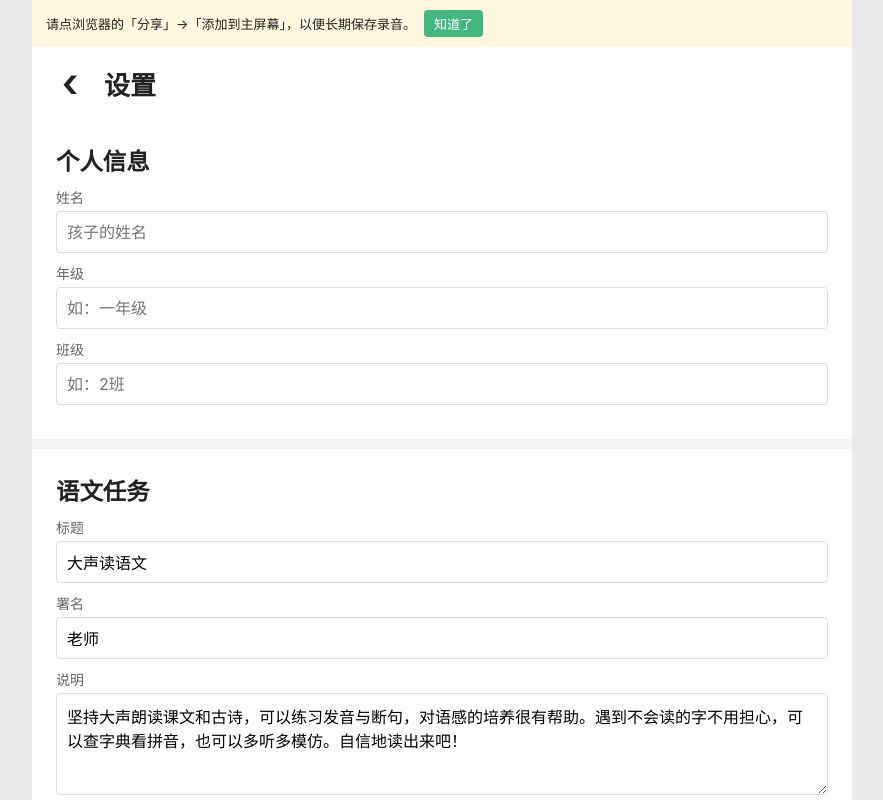
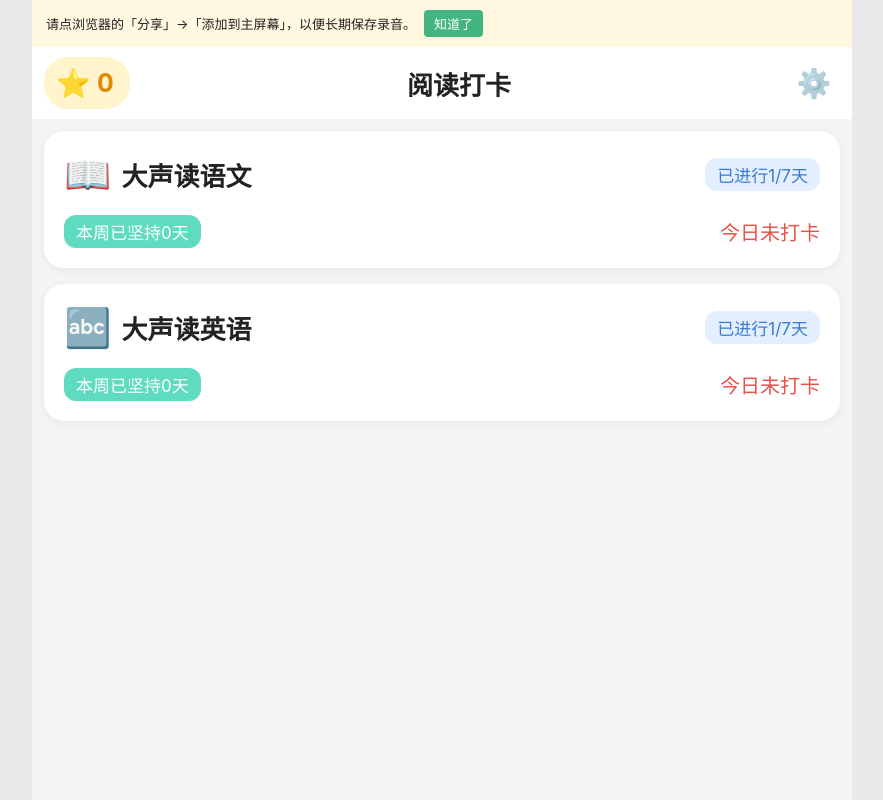
Before and after one commit to amither/reading, a Vue app: page /#/ in a window 1280 px wide. Before the commit this address led to /#/settings. Shown: the top 800 px of the page, without its empty margins (198-1081 px from the left). Built offline with nearby package versions, Linux system fonts and the light colour scheme.

Commit message:
feat(home): show cumulative star count, one per check-in
Co-Authored-By: Claude Sonnet 5.5 <noreply@anthropic.com>

```diff
--- a/src/views/Home.vue
+++ b/src/views/Home.vue
@@ -3,6 +3,9 @@ import { computed } from 'vue'
 import { state } from '../store'
 import { TASK_IDS, dayStatus, streakDays } from '../core/checkin'
 import { elapsedDays } from '../core/period'
+
+// 每成功打卡一次（含补卡）累计一颗星，由打卡记录数得出
+const stars = computed(() => state.checkins.length)
 
 const cards = computed(() =>
   TASK_IDS.map((id) => ({
@@ -18,6 +21,8 @@ const cards = computed(() =>
 <template>
   <div class="page">
     <div class="top">
+      <div class="stars" :aria-label="`已获得${stars}颗星星`">⭐<b>{{ stars }}</b></div>
+      <span class="spacer"></span>
       <strong class="app-title">阅读打卡</strong>
       <span class="spacer"></span>
       <router-link to="/settings" class="gear" aria-label="设置">⚙️</router-link>
@@ -45,4 +50,6 @@ const cards = computed(() =>
 .ok { color: #43B581; font-size: 20px; }
 .todo { color: #e5534b; font-size: 20px; }
 .app-title { font-size: 26px; }
+.stars { display: flex; align-items: center; gap: 6px; padding: 4px 16px 4px 12px; border-radius: 24px; background: #fff4cc; font-size: 28px; line-height: 1; min-width: 52px; height: 52px; }
+.stars b { font-size: 26px; color: #e08a00; font-variant-numeric: tabular-nums; }
 </style>
```
